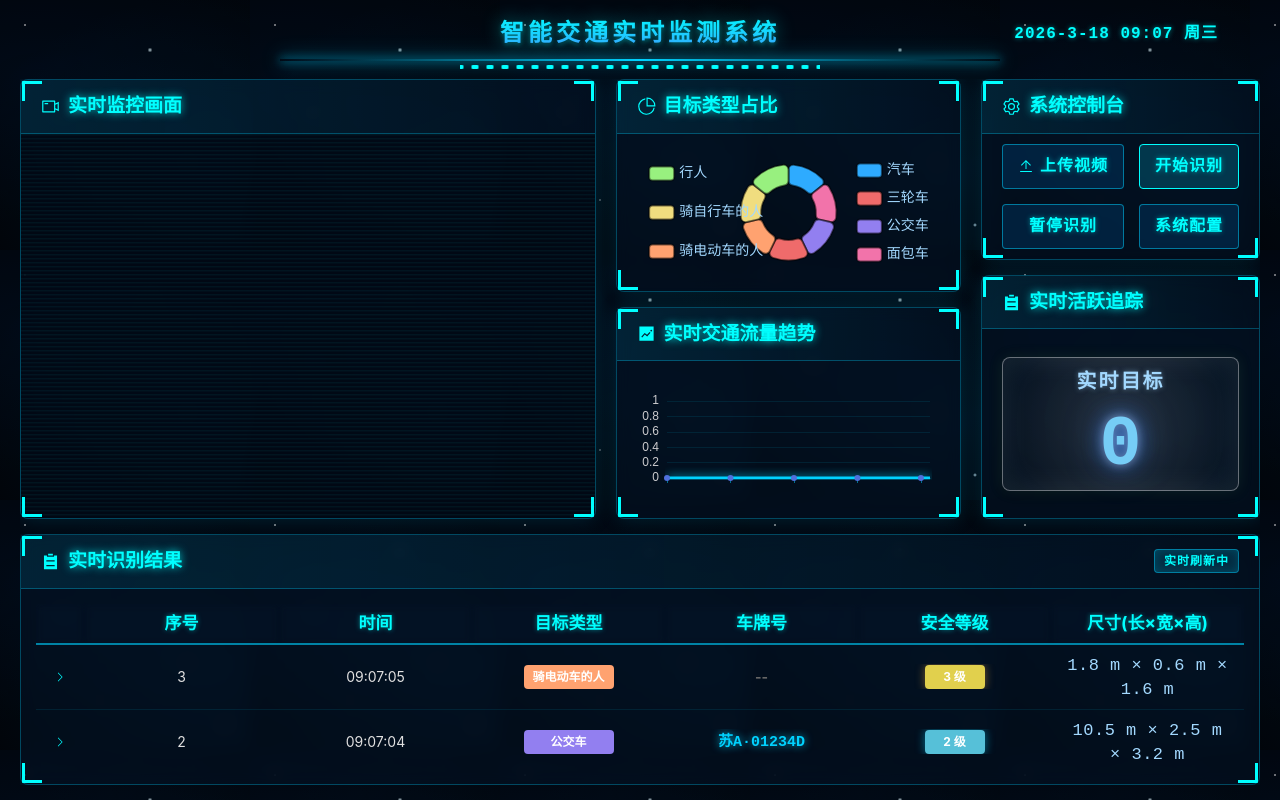
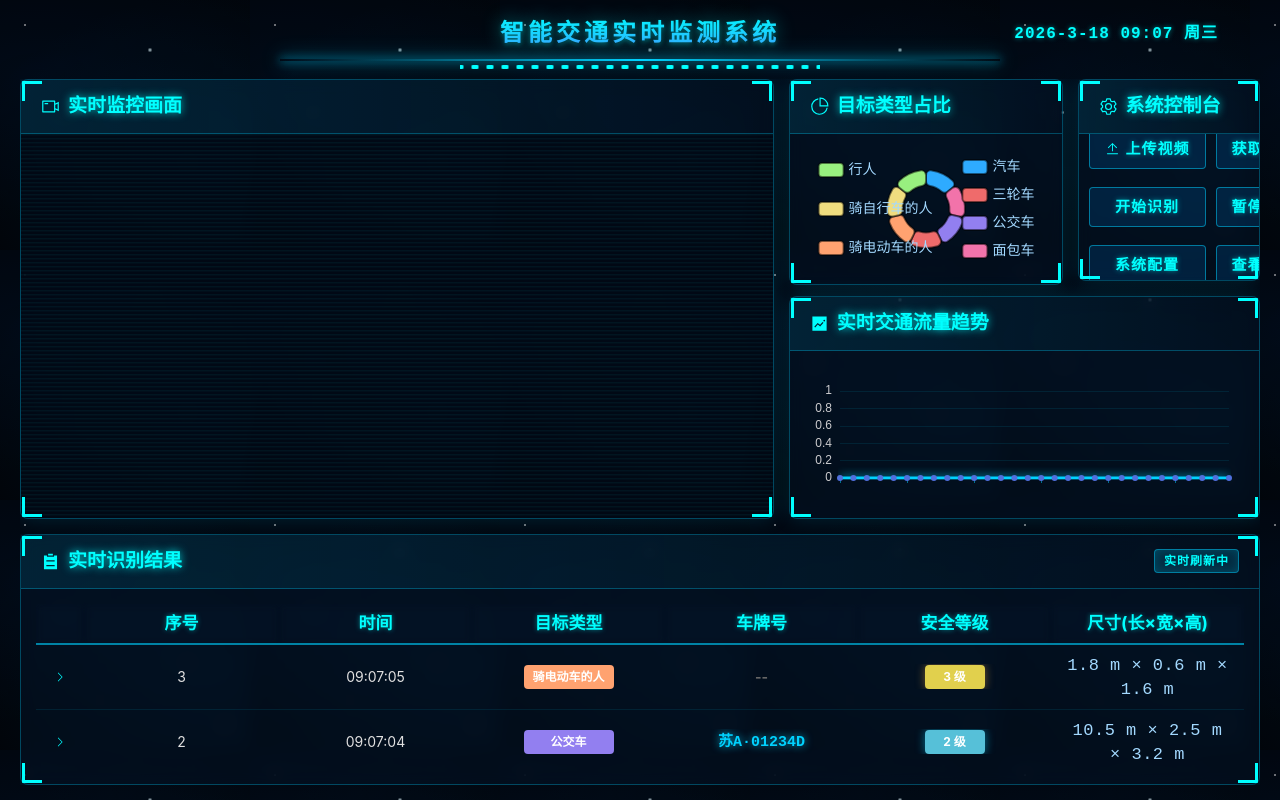
Before and after one commit to cugzrl/TrafficDetection, a Vue app: page / in a window 1280 px wide. Built offline with nearby package versions, Linux system fonts and the light colour scheme.

Commit message:
reconstrcution_2

```diff
--- a/src/components/RealTimeDetection.vue
+++ b/src/components/RealTimeDetection.vue
@@ -7,7 +7,6 @@ import DashboardHeader from './RealTimeDetection/DashboardHeader.vue'
 import VideoMonitor from './RealTimeDetection/VideoMonitor.vue'
 import TrafficCharts from './RealTimeDetection/TrafficCharts.vue'
 import ControlConsole from './RealTimeDetection/ControlConsole.vue'
-import HudMetric from './RealTimeDetection/HudMetric.vue'
 import DetectionTable from './RealTimeDetection/DetectionTable.vue'
 import ConfigDrawers from './RealTimeDetection/ConfigDrawers.vue'
 import { useClock } from '../composables/useClock'
@@ -41,7 +40,6 @@ const {
   wsStatus,
   modelStatus,
   isDetecting,
-  currentActive,
   boxes,
   latestFrameSrc,
   connect,
@@ -177,11 +175,13 @@ const handleDbFormUpdate = (value: DbFormState) => {
             <VideoMonitor :latest-frame-src="latestFrameSrc" :boxes="boxes" />
           </div>
 
-          <div class="center-column">
-            <TrafficCharts :boxes="boxes" />
+          <div class="analysis-column">
+            <div class="upper-row">
+              <div class="pie-column">
+                <TrafficCharts variant="pie" :boxes="boxes" />
               </div>
 
-          <div class="right-column">
+              <div class="control-column">
                 <ControlConsole
                   :model-status="modelStatus"
                   @upload="handleVideoChange"
@@ -189,7 +189,12 @@ const handleDbFormUpdate = (value: DbFormState) => {
                   @pause="pauseDetection"
                   @config="openConfigDrawer"
                 />
-            <HudMetric :current-active="currentActive" />
+              </div>
+            </div>
+
+            <div class="lower-row">
+              <TrafficCharts variant="line" :boxes="boxes" />
+            </div>
           </div>
         </div>
 
@@ -276,41 +281,78 @@ const handleDbFormUpdate = (value: DbFormState) => {
 
 .top-section {
   display: flex;
-  gap: 20px;
+  gap: 15px;
   height: 55vh;
-  min-height: 400px;
+  min-height: 420px;
 }
 
 .left-column,
-.center-column,
-.right-column {
+.analysis-column,
+.upper-row,
+.lower-row,
+.pie-column,
+.control-column {
   height: 100%;
   box-sizing: border-box;
   min-height: 0;
 }
 
 .left-column {
-  flex: 2.5;
+  flex: 3.2;
   display: flex;
   flex-direction: column;
 }
 
-.center-column {
-  flex: 1.5;
+.analysis-column {
+  flex: 2.0;
   display: flex;
   flex-direction: column;
   gap: 15px;
+  min-width: 0;
 }
 
-.right-column {
-  flex: 0.8;
-  display: flex;
-  flex-direction: column;
+.upper-row {
+  flex: 1.0;
+  display: grid;
+  grid-template-columns: minmax(0, 1.8fr) minmax(0, 1.20fr);
   gap: 15px;
+  width: 100%;
 }
 
-.right-column > * {
-  min-height: 0;
+.lower-row {
+  flex: 1.1;
+  display: flex;
+  width: 100%;
+  min-width: 0;
+}
+
+.pie-column {
+  display: flex;
+  min-width: 0;
+  width: 100%;
+  max-width: none;
+}
+
+.control-column {
+  display: flex;
+  align-items: stretch;
+  justify-self: stretch;
+  width: 100%;
+  min-width: 0;
+  max-width: none;
+  margin: 0 !important;
+}
+
+.pie-column > *{
+  width: 100%;
+  min-width: 0;
+  max-width: none;
+}
+
+.control-column > * {
+  width: 100%;
+  min-width: 0;
+  max-width: none;
 }
 
 .bottom-section {
--- a/src/components/RealTimeDetection/ConfigDrawers.vue
+++ b/src/components/RealTimeDetection/ConfigDrawers.vue
@@ -300,24 +300,24 @@ const handleStartInference = () => {
   font-weight: bold;
 }
 
-:deep(.tech-select-popper) {
+:global(.tech-select-popper) {
   background: rgba(0, 30, 60, 0.9) !important;
   border: 1px solid rgba(0, 210, 255, 0.5) !important;
   box-shadow: 0 0 15px rgba(0, 210, 255, 0.3) !important;
   backdrop-filter: blur(10px);
 }
 
-:deep(.tech-select-popper .el-select-dropdown__item) {
+:global(.tech-select-popper .el-select-dropdown__item) {
   color: #e0e0e0;
 }
 
-:deep(.tech-select-popper .el-select-dropdown__item.hover),
-:deep(.tech-select-popper .el-select-dropdown__item:hover) {
+:global(.tech-select-popper .el-select-dropdown__item.hover),
+:global(.tech-select-popper .el-select-dropdown__item:hover) {
   background-color: rgba(0, 210, 255, 0.2) !important;
   color: #00ffff;
 }
 
-:deep(.tech-select-popper .el-select-dropdown__item.selected) {
+:global(.tech-select-popper .el-select-dropdown__item.selected) {
   color: #00ffff;
   font-weight: bold;
   background-color: rgba(0, 210, 255, 0.1) !important;
@@ -412,14 +412,14 @@ const handleStartInference = () => {
   cursor: not-allowed;
 }
 
-:deep(.tech-drawer) {
-  background: rgba(0, 15, 30, 0.95) !important;
+:global(.tech-drawer) {
+  background: linear-gradient(180deg, rgba(6, 24, 48, 0.96) 0%, rgba(2, 12, 28, 0.96) 100%) !important;
   backdrop-filter: blur(10px);
   border-left: 1px solid rgba(0, 210, 255, 0.3);
-  box-shadow: -10px 0 30px rgba(0, 210, 255, 0.1);
+  box-shadow: -10px 0 30px rgba(0, 210, 255, 0.15);
 }
 
-:deep(.tech-drawer .el-drawer__header) {
+:global(.tech-drawer .el-drawer__header) {
   margin-bottom: 0;
   padding: 20px;
   border-bottom: 1px solid rgba(0, 210, 255, 0.3);
@@ -429,7 +429,7 @@ const handleStartInference = () => {
   text-shadow: 0 0 8px rgba(0, 255, 255, 0.5);
 }
 
-:deep(.tech-drawer .el-drawer__body) {
+:global(.tech-drawer .el-drawer__body) {
   padding: 0 !important;
   overflow: hidden !important;
 }
@@ -480,7 +480,7 @@ const handleStartInference = () => {
   padding: 0;
 }
 
-:deep(.tech-dialog) {
+:global(.tech-dialog) {
   background: rgba(0, 15, 30, 0.95) !important;
   backdrop-filter: blur(10px);
   border: 1px solid rgba(0, 210, 255, 0.3);
@@ -488,24 +488,24 @@ const handleStartInference = () => {
   border-radius: 8px;
 }
 
-:deep(.tech-dialog .el-dialog__header) {
+:global(.tech-dialog .el-dialog__header) {
   margin-right: 0;
   padding: 20px;
   border-bottom: 1px solid rgba(0, 210, 255, 0.3);
 }
 
-:deep(.tech-dialog .el-dialog__title) {
+:global(.tech-dialog .el-dialog__title) {
   color: #00ffff;
   font-size: 18px;
   font-weight: bold;
   text-shadow: 0 0 8px rgba(0, 255, 255, 0.5);
 }
 
-:deep(.tech-dialog .el-dialog__body) {
+:global(.tech-dialog .el-dialog__body) {
   padding: 30px 20px;
 }
 
-:deep(.tech-dialog .el-dialog__footer) {
+:global(.tech-dialog .el-dialog__footer) {
   padding: 15px 20px;
   border-top: 1px solid rgba(0, 210, 255, 0.1);
 }
--- a/src/components/RealTimeDetection/ControlConsole.vue
+++ b/src/components/RealTimeDetection/ControlConsole.vue
@@ -43,6 +43,10 @@ const handleUploadChange = (uploadFile: UploadFile) => {
         </template>
       </el-upload>
 
+      <el-button type="primary" plain class="tech-btn grid-btn">
+        获取视频
+      </el-button>
+
       <el-button
         type="primary"
         class="tech-btn primary-btn grid-btn"
@@ -58,6 +62,10 @@ const handleUploadChange = (uploadFile: UploadFile) => {
 
       <el-button type="primary" plain class="tech-btn grid-btn" @click="emit('config')">
         系统配置
+      </el-button>
+
+      <el-button type="primary" plain class="tech-btn grid-btn">
+        查看结果
       </el-button>
     </div>
   </el-card>
@@ -116,8 +124,9 @@ const handleUploadChange = (uploadFile: UploadFile) => {
 }
 
 .control-panel {
-  flex: 0.85;
   min-height: 0;
+  width: 100%;
+  box-sizing: border-box;
 }
 
 .panel-header {
@@ -153,7 +162,7 @@ const handleUploadChange = (uploadFile: UploadFile) => {
   transform: scale(1.02) !important;
 }
 
-:deep(.primary-btn) {
+/* :deep(.primary-btn) {
   background: rgba(0, 210, 255, 0.2) !important;
   border-color: #00ffff !important;
 }
@@ -161,7 +170,7 @@ const handleUploadChange = (uploadFile: UploadFile) => {
 :deep(.primary-btn:hover) {
   background: rgba(0, 210, 255, 0.4) !important;
   box-shadow: 0 0 20px rgba(0, 210, 255, 0.8), inset 0 0 10px rgba(0, 210, 255, 0.5) !important;
-}
+} */
 
 :deep(.tech-btn.is-disabled) {
   opacity: 0.6;
@@ -173,19 +182,21 @@ const handleUploadChange = (uploadFile: UploadFile) => {
 .control-grid {
   display: grid;
   grid-template-columns: 1fr 1fr;
-  gap: 15px;
-  padding: 20px;
+  gap: 18px 10px;
+  padding: 20px 10px;
   height: 100%;
   box-sizing: border-box;
   align-items: center;
   align-content: center;
+  justify-items: stretch;
+  width: 100%;
 }
 
 .grid-btn {
   width: 100%;
-  height: 45px;
+  height: 40px;
   margin: 0 !important;
-  font-size: 16px;
+  font-size: 15px;
   font-weight: bold;
   letter-spacing: 1px;
 }
--- a/src/components/RealTimeDetection/TrafficCharts.vue
+++ b/src/components/RealTimeDetection/TrafficCharts.vue
@@ -1,13 +1,15 @@
 <script setup lang="ts">
-import { onMounted, onUnmounted, ref, watch } from 'vue'
+import { computed, onMounted, onUnmounted, ref, watch } from 'vue'
 import { PieChart, TrendCharts } from '@element-plus/icons-vue'
 import * as echarts from 'echarts'
 import type { DetectionBox } from '../../composables/useDetectionWS'
 
 const props = withDefaults(defineProps<{
   boxes?: DetectionBox[]
+  variant?: 'pie' | 'line' | 'both'
 }>(), {
-  boxes: () => []
+  boxes: () => [],
+  variant: 'both'
 })
 
 const categories = ['汽车', '面包车', '公交车', '三轮车', '骑电动车的人', '骑自行车的人', '行人']
@@ -29,6 +31,10 @@ let pieChartInstance: echarts.ECharts | null = null
 let lineChartInstance: echarts.ECharts | null = null
 let lastLineChartUpdateTime = 0
 let resizeObserver: ResizeObserver | null = null
+
+const showPieChart = computed(() => props.variant === 'pie' || props.variant === 'both')
+const showLineChart = computed(() => props.variant === 'line' || props.variant === 'both')
+const isSingleChart = computed(() => props.variant !== 'both')
 
 const initPieChart = () => {
   if (!pieChartRef.value) {
@@ -67,7 +73,7 @@ const initPieChart = () => {
         {
           name: '目标类型',
           type: 'pie',
-        radius: ['40%', '70%'],
+          radius: ['36%', '60%'],
           center: ['50%', '50%'],
           avoidLabelOverlap: false,
         itemStyle: {
@@ -216,8 +222,14 @@ watch(
 )
 
 onMounted(() => {
+  if (showPieChart.value) {
     initPieChart()
+  }
+
+  if (showLineChart.value) {
     initLineChart()
+  }
+
   updateChartsWithBoxes(props.boxes)
   handleResize()
 
@@ -238,8 +250,8 @@ onUnmounted(() => {
 </script>
 
 <template>
-  <div ref="chartGroupRef" class="chart-group">
-    <el-card class="tech-panel chart-panel" shadow="never">
+  <div ref="chartGroupRef" :class="['chart-group', { single: isSingleChart }]">
+    <el-card v-if="showPieChart" class="tech-panel chart-panel" shadow="never">
       <template #header>
         <div class="panel-header">
           <span class="panel-title">
@@ -251,7 +263,7 @@ onUnmounted(() => {
       <div ref="pieChartRef" class="chart-container"></div>
     </el-card>
 
-    <el-card class="tech-panel chart-panel" shadow="never">
+    <el-card v-if="showLineChart" class="tech-panel chart-panel" shadow="never">
       <template #header>
         <div class="panel-header">
           <span class="panel-title">
@@ -270,8 +282,14 @@ onUnmounted(() => {
   display: flex;
   flex-direction: column;
   gap: 15px;
+  width: 100%;
+  flex: 1;
   height: 100%;
   min-height: 0;
+}
+
+.chart-group.single {
+  gap: 0;
 }
 
 .tech-panel {
```
Lines whose indentation alone changed are shown as unchanged.
